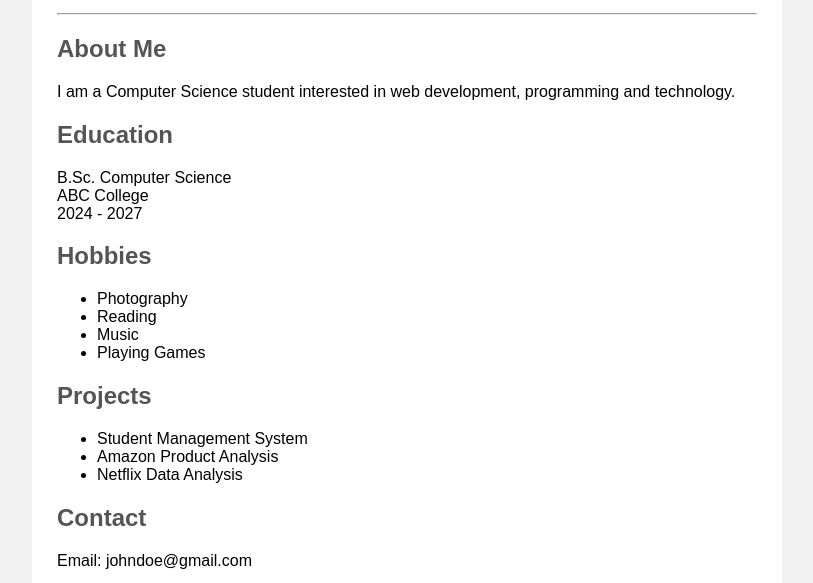
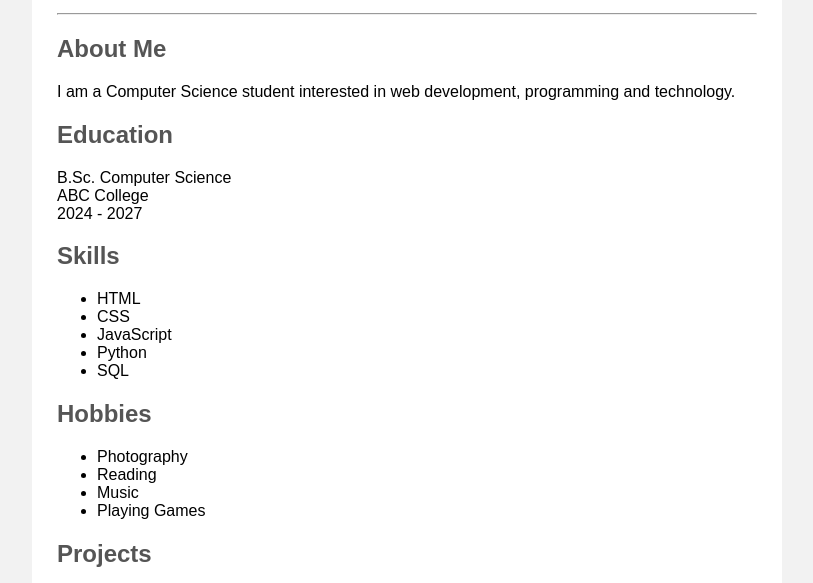
Before and after one commit to wakeupn1cky/student_demo, a plain HTML site: page index.html in a window 1280 px wide. Shown: the part 166-749 px from the top of the page, without its empty margins (233-1046 px from the left). Drawn offline with Linux system fonts and the light colour scheme.

Commit message:
Revert "Update index.html"
This reverts commit 7e60f96a7a4b62c6dc328e0143fa648e0b877d51.

```diff
--- a/index.html
+++ b/index.html
@@ -27,7 +27,14 @@
             2024 - 2027
         </p>
 
-
+        <h2>Skills</h2>
+        <ul>
+            <li>HTML</li>
+            <li>CSS</li>
+            <li>JavaScript</li>
+            <li>Python</li>
+            <li>SQL</li>
+        </ul>
 
 <h2>Hobbies</h2>
 <ul>
```
